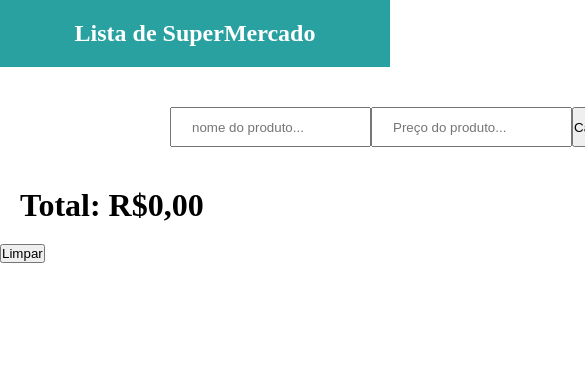
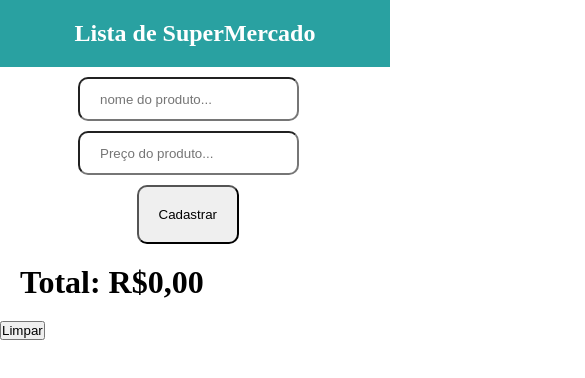
Before and after one commit to falopinho/JavaScript-Lista-de-SuperMercado, a plain HTML site: page index.html in a window 390 px wide. Shown: the top 378 px of the page, 585 px wide, since content can reach past the window. Drawn offline with Linux system fonts and the light colour scheme.

Commit message:
Update styles.css

```diff
--- a/styles.css
+++ b/styles.css
@@ -50,3 +50,23 @@ h3.price-produto > span {
 .soma-produto {
     margin: 20px;
 }
+
+@media screen and (max-width: 1200px) {
+    .lista-cadastro {
+        margin: 0;
+        padding: 0;
+        display: block;
+    }
+
+    .lista-cadastro input {
+        padding: 20px;
+        display: block;
+        border-radius: 10px;
+        margin-left: 20%;
+        margin-top: 10px;
+    }
+
+    .lista-cadastro input[type=submit]{
+        margin-left: 35%;
+    }
+}
```
